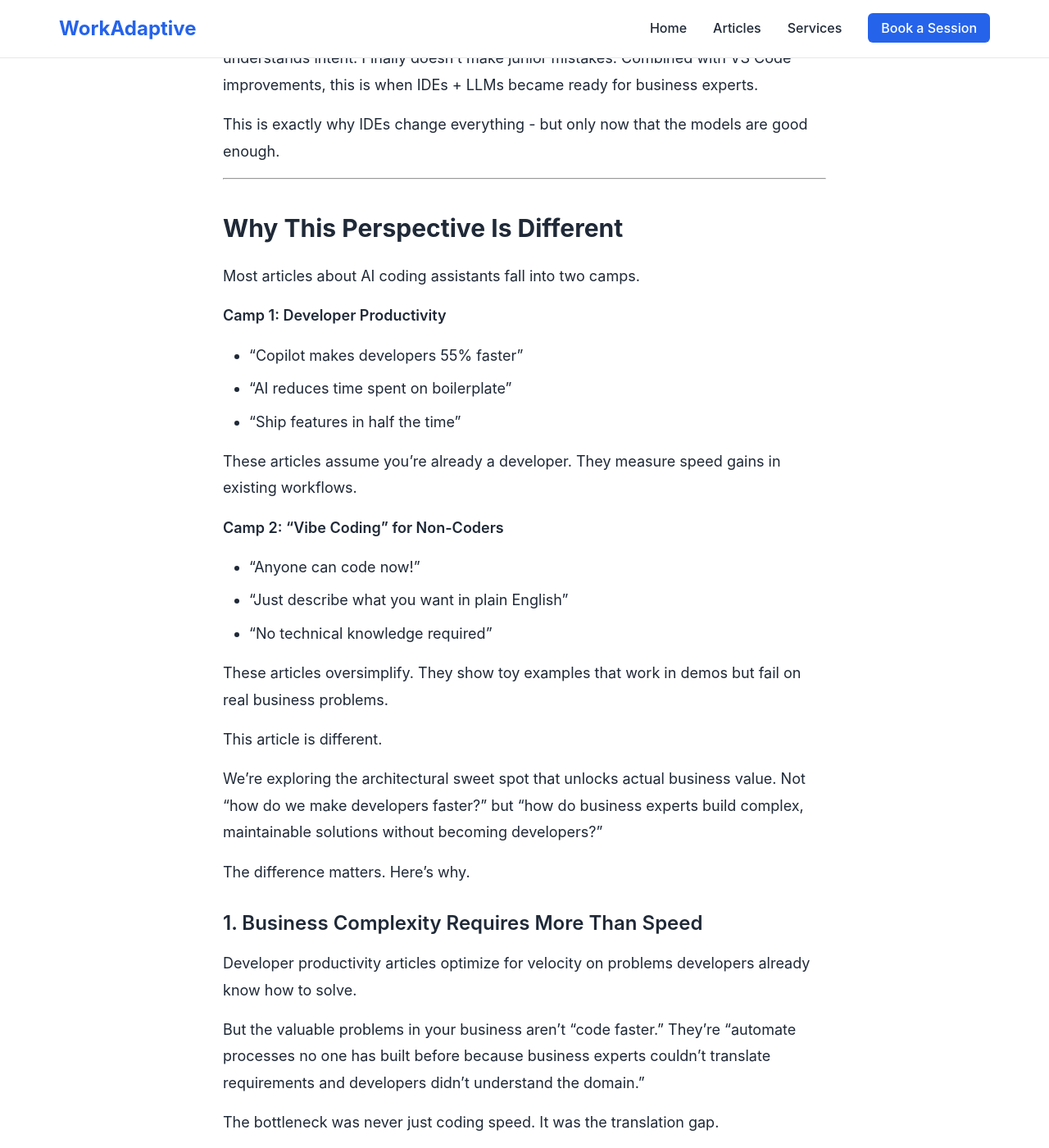
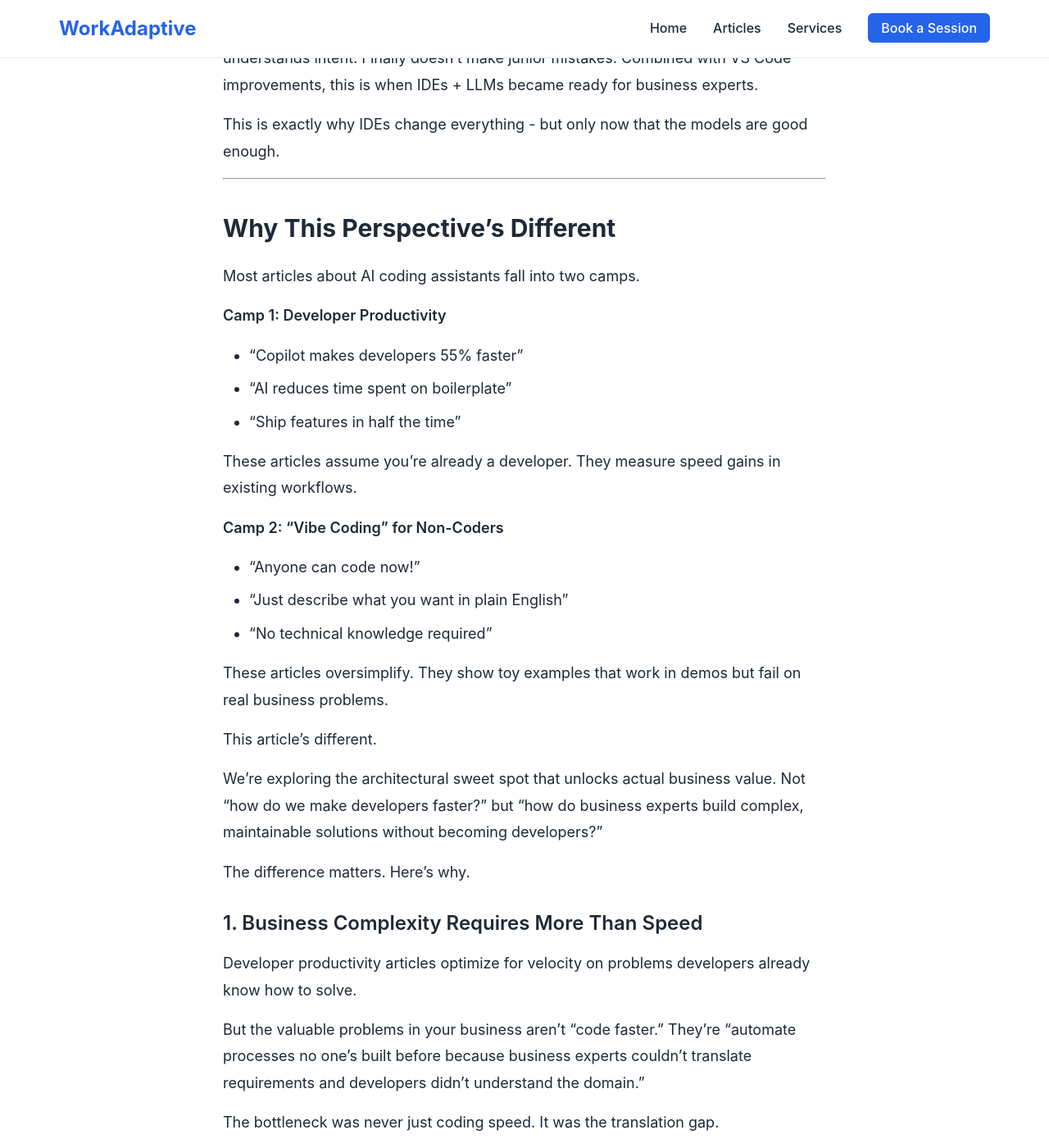
Before and after one commit to workadaptive/content, a Jekyll site: the page built from _articles/why-ides-solve-ai-memory-problem.md, in a window 1280 px wide and 1400 px high, scrolled down 1184 px. Shown: the whole window at 82% size. Built offline with Jekyll 4.4.1, drawn with Linux system fonts in a browser that asks for light colours; some of the changed text lies outside the part shown.

Commit message:
Add humanization to why-ides-solve-ai-memory-problem - contractions and conversational voice

```diff
--- a/_articles/why-ides-solve-ai-memory-problem.md
+++ b/_articles/why-ides-solve-ai-memory-problem.md
@@ -35,7 +35,7 @@ This is exactly why IDEs change everything - but only now that the models are go
 
 ---
 
-## Why This Perspective Is Different
+## Why This Perspective's Different
 
 Most articles about AI coding assistants fall into two camps.
 
@@ -53,7 +53,7 @@ These articles assume you're already a developer. They measure speed gains in ex
 
 These articles oversimplify. They show toy examples that work in demos but fail on real business problems.
 
-This article is different.
+This article's different.
 
 We're exploring the architectural sweet spot that unlocks actual business value. Not "how do we make developers faster?" but "how do business experts build complex, maintainable solutions without becoming developers?"
 
@@ -63,7 +63,7 @@ The difference matters. Here's why.
 
 Developer productivity articles optimize for velocity on problems developers already know how to solve.
 
-But the valuable problems in your business aren't "code faster." They're "automate processes no one has built before because business experts couldn't translate requirements and developers didn't understand the domain."
+But the valuable problems in your business aren't "code faster." They're "automate processes no one's built before because business experts couldn't translate requirements and developers didn't understand the domain."
 
 The bottleneck was never just coding speed. It was the translation gap.
 
@@ -177,7 +177,7 @@ You don't re-explain. The context is there.
 - AI: Modifies just the relevant lines in `scoring_rules.py`
 - Previous work: Untouched and preserved
 
-The file system is the memory. Nothing gets lost because nothing gets regenerated from scratch each time.
+The file system's the memory. Nothing gets lost because nothing gets regenerated from scratch each time.
 
 ### **3. Research and Planning as External Memory**
 
```
Also changed, not shown: other parts of _articles/why-ides-solve-ai-memory-problem.md (+3 -3 lines).
